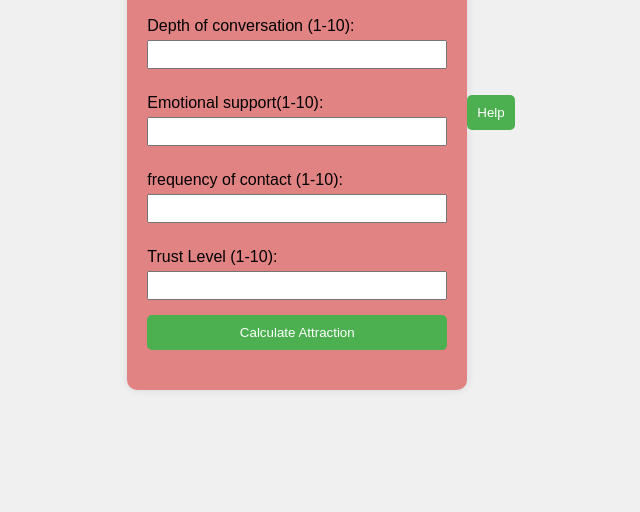
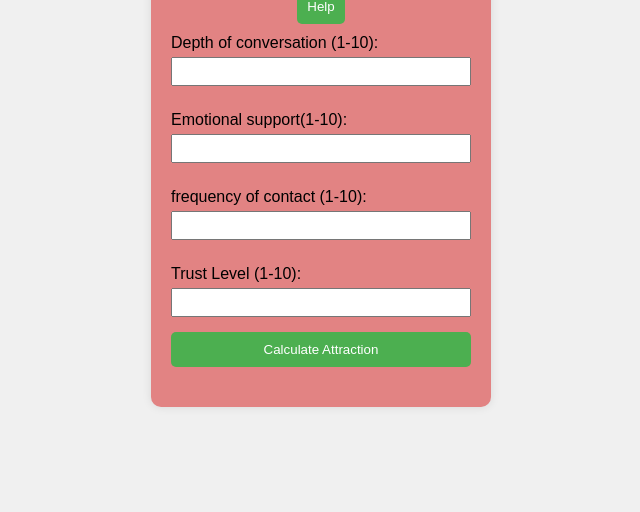
Before and after one commit to DFreezy/Attraction-Calculator, a plain HTML site: page index.html in a window 1280 px wide. Shown: the part 288-800 px from the top of the page, without its empty margins (319-959 px from the left). Drawn offline with Linux system fonts and the light colour scheme.

Commit message:
added button in the display

```diff
--- a/index.html
+++ b/index.html
@@ -9,24 +9,7 @@
 <body>
     <div class="container">
         <h1>Emotional Attraction Calculator</h1>
-        <form id="attraction-form">
-            <label for="conversation">Depth of conversation (1-10):</label>
-            <input type="number" id="conversation" name="conversation" min="1" max="10" required>
-
-            <label for="emotionalSupport">Emotional support(1-10):</label>
-            <input type="number" id="emotionalSupport" name="emotionalSupport" min="1" max="10" required>
-
-            <label for="frequencyOfContact">frequency of contact (1-10):</label>
-            <input type="number" id="frequencyOfContact" name="frequencyOfContact" min="1" max="10" required>
-
-            <label for="trust">Trust Level (1-10):</label>
-            <input type="number" id="trust" name="trust" min="1" max="10" required>
-
-            <button type="submit">Calculate Attraction</button>
-        </form>
-        <div id="result"></div>
-    </div>
-    <div>
+        <div id="modal">
             <button id="help">Help</button>
             <dialog id="helpModal">
                 <div class="attraction-level">
@@ -51,6 +34,24 @@
                 <button id="closeIt">Close</button>
             </dialog>
         </div>
+        <form id="attraction-form">
+            <label for="conversation">Depth of conversation (1-10):</label>
+            <input type="number" id="conversation" name="conversation" min="1" max="10" required>
+
+            <label for="emotionalSupport">Emotional support(1-10):</label>
+            <input type="number" id="emotionalSupport" name="emotionalSupport" min="1" max="10" required>
+
+            <label for="frequencyOfContact">frequency of contact (1-10):</label>
+            <input type="number" id="frequencyOfContact" name="frequencyOfContact" min="1" max="10" required>
+
+            <label for="trust">Trust Level (1-10):</label>
+            <input type="number" id="trust" name="trust" min="1" max="10" required>
+
+            <button type="submit">Calculate Attraction</button>
+        </form>
+        <div id="result"></div>
+    </div>
+
 
     <script src="script.js"></script>
 </body>
--- a/styles.css
+++ b/styles.css
@@ -55,3 +55,8 @@ button:hover {
     font-size: 1.2em;
     font-weight: bold;
 }
+
+#modal{
+    display: flex;
+    justify-content: center;
+}
```
Lines whose indentation alone changed are shown as unchanged.
